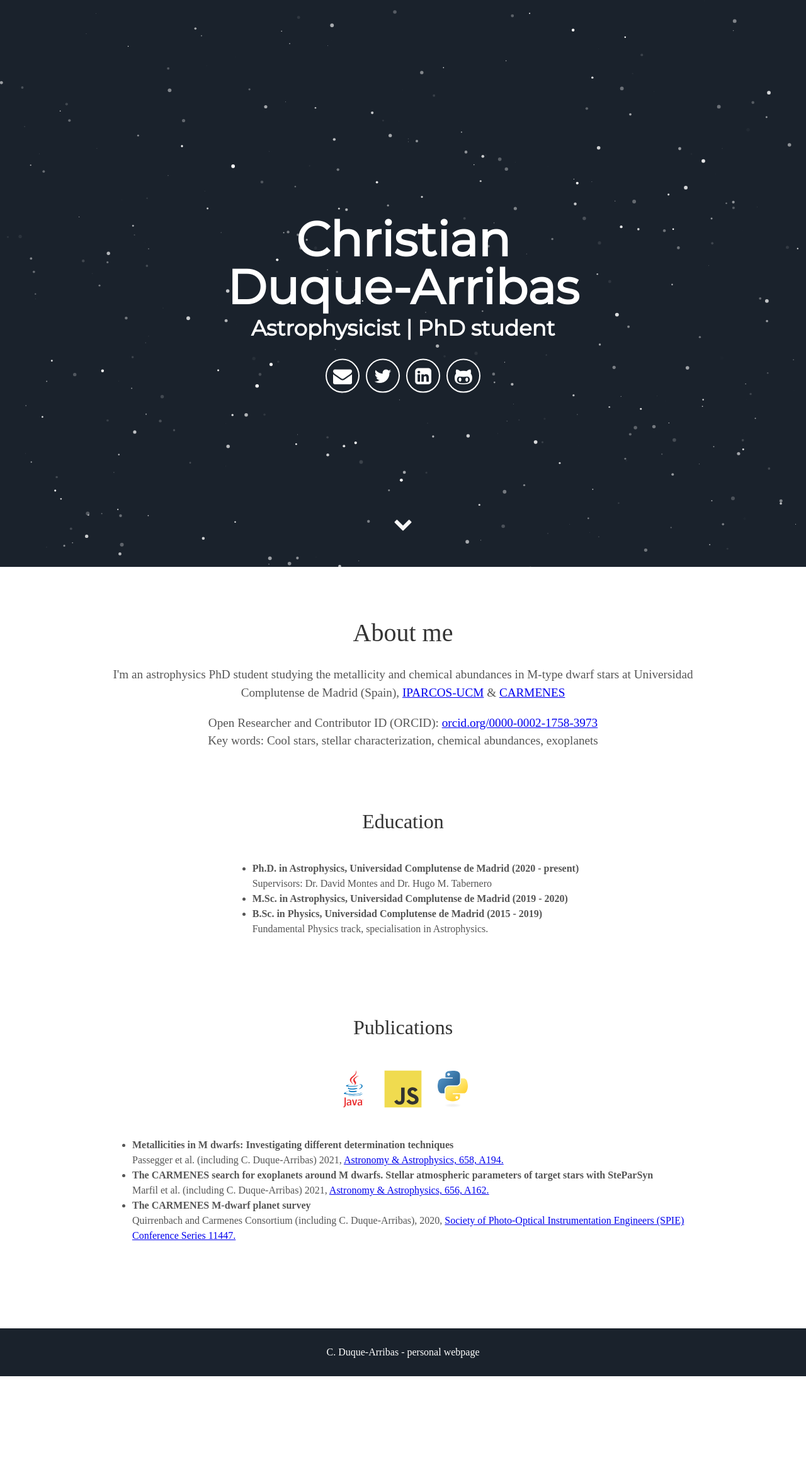
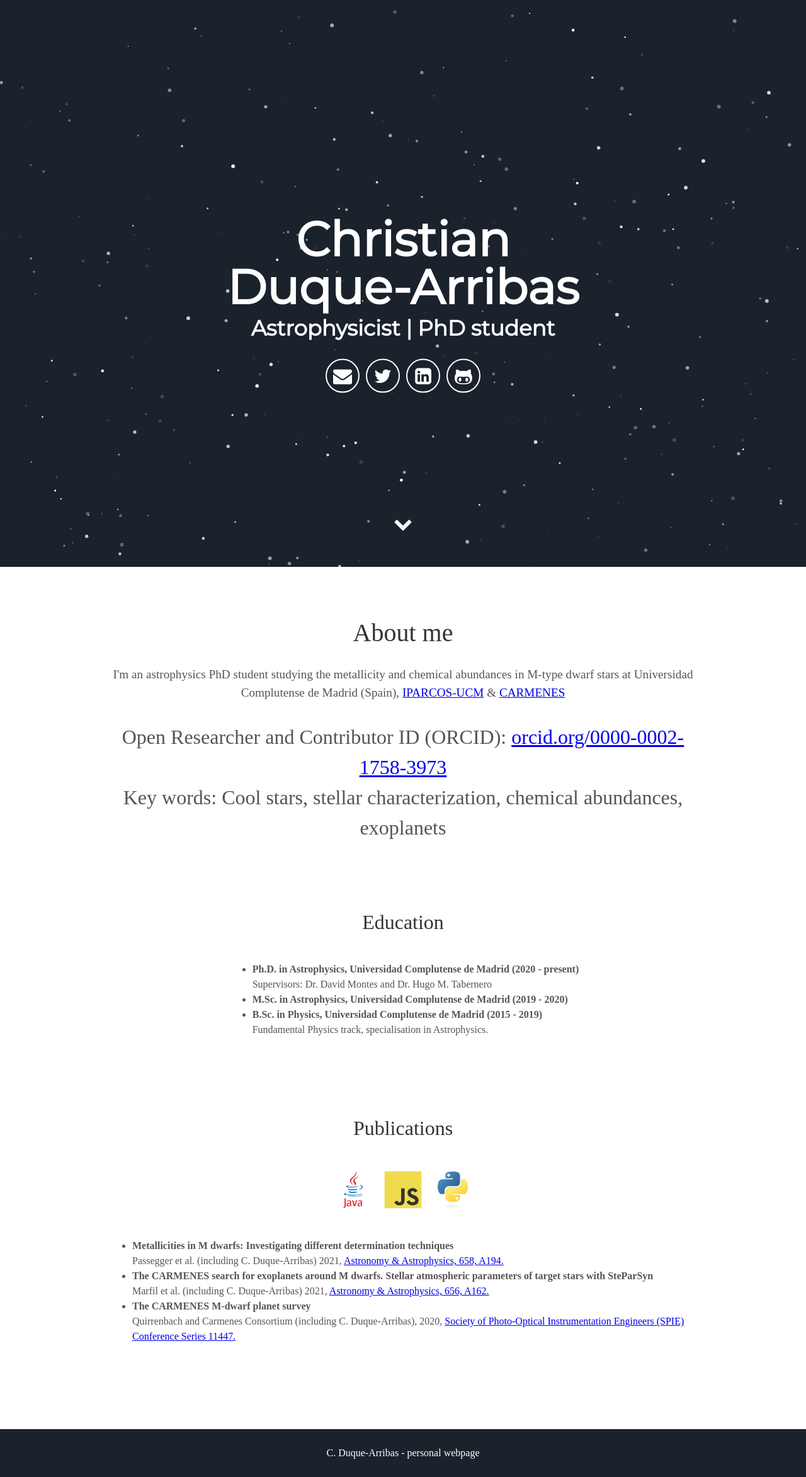
Before and after one commit to chrduque/chrduque.github.io, a Jekyll site: the page built from index.html, in a window 1280 px wide. Shown: the whole page at 63% size. Built offline with Jekyll 4.4.1, drawn with Linux system fonts in a browser that asks for light colours; some web fonts are replaced; before the commit the page ends 2185 px from its top, so only the background shows below that.

Commit message:
Update about.html

```diff
--- a/_includes/about.html
+++ b/_includes/about.html
@@ -2,7 +2,7 @@
   <h1>About me</h1>
   <p>{{ site.user_description }}</p>
 
-  <p>Open Researcher and Contributor ID (ORCID): <a href="https://orcid.org/0000-0002-1758-3973" target="_blank">orcid.org/0000-0002-1758-3973</a><br>
+  <p style="font-size: 2rem">Open Researcher and Contributor ID (ORCID): <a href="https://orcid.org/0000-0002-1758-3973" target="_blank">orcid.org/0000-0002-1758-3973</a><br>
   Key words: Cool stars, stellar characterization, chemical abundances, exoplanets</p>
 </div>
 <div class="user">
```
